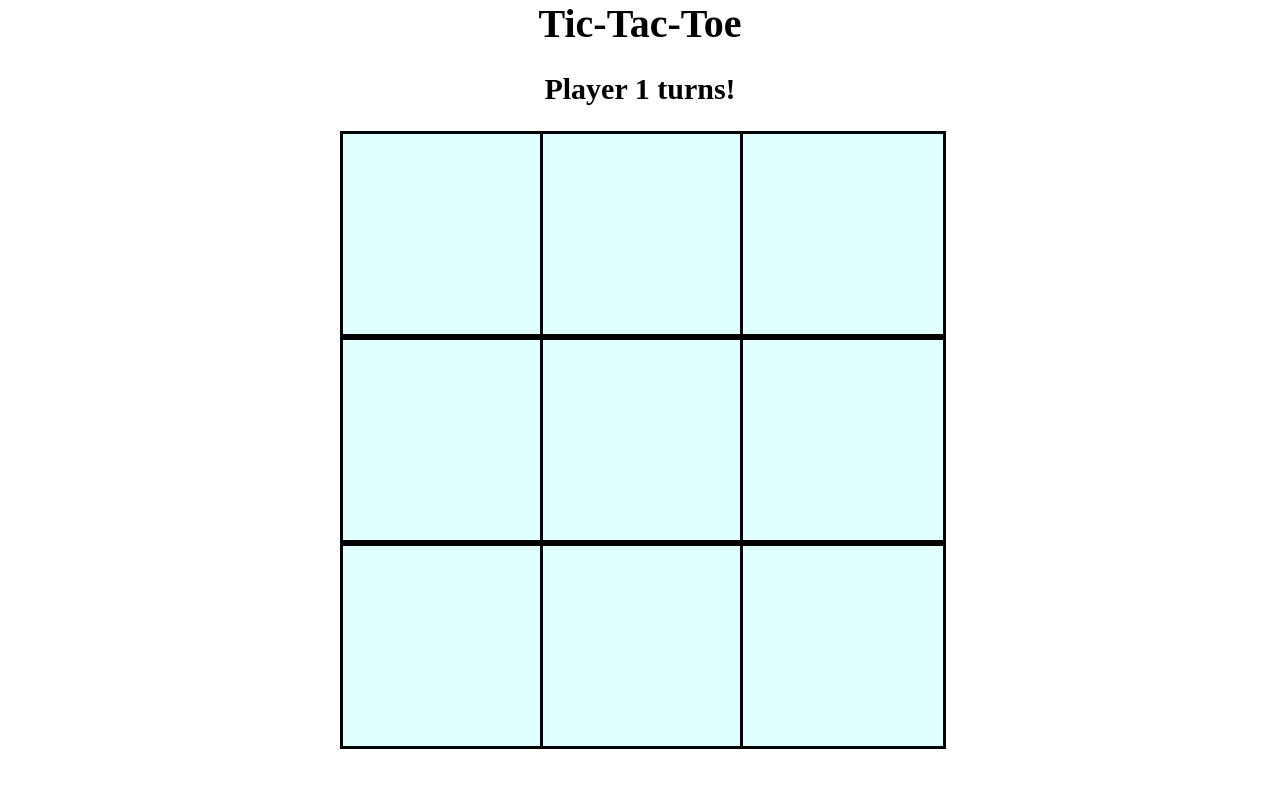
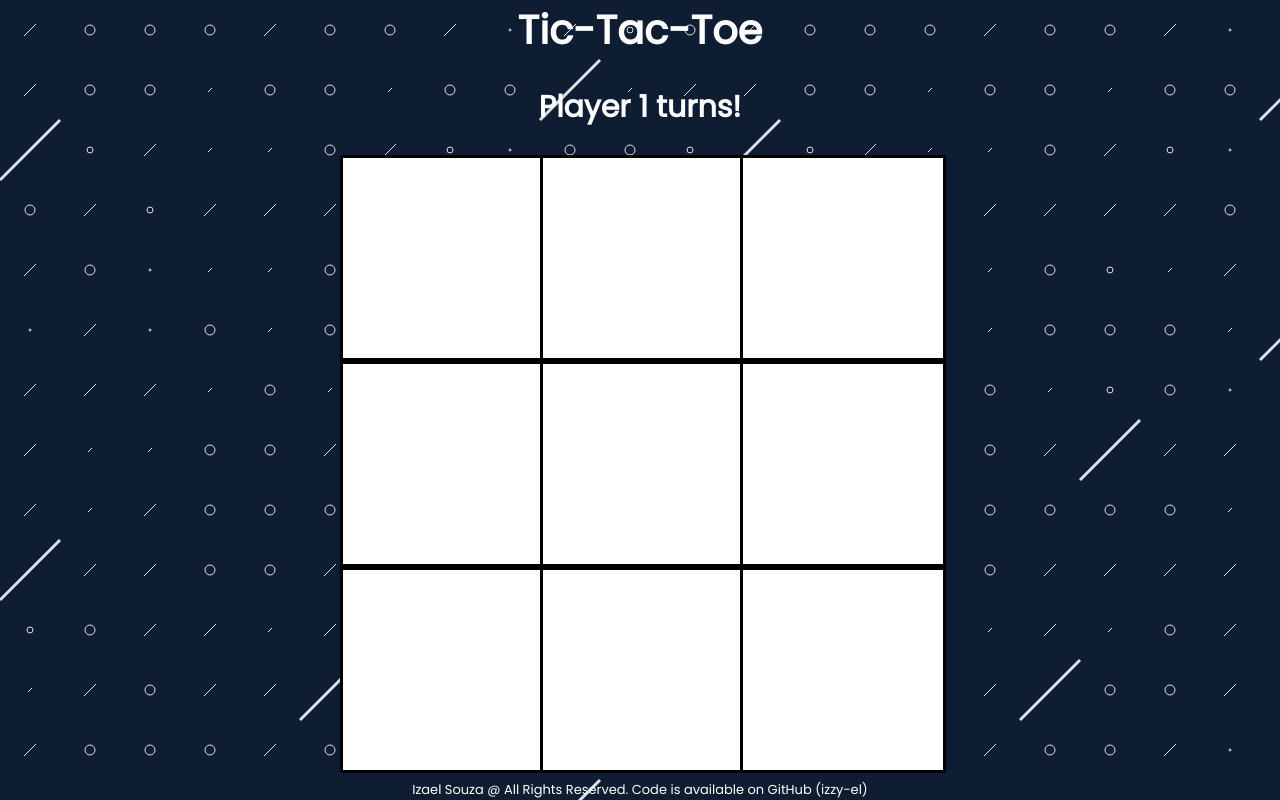
Before and after one commit to izzy-el/tictactoe-js, a plain HTML site: page index.html in a window 1280 px wide. Drawn offline with Linux system fonts and the light colour scheme.

Commit message:
[style] Implemented a background image, changed fonts and colors

```diff
--- a/index.css
+++ b/index.css
@@ -1,6 +1,16 @@
 * {
     margin: 0;
     padding: 0;
+    font-family: 'Poppins', sans-serif;
+}
+
+p {
+    color: white;
+}
+
+body {
+    background-image: url(./assets/background.svg);
+    background-size: auto;
 }
 
 header {
@@ -9,6 +19,19 @@ header {
     display: flex;
     text-align: center;
     justify-content: center;
+    color: white;
+}
+
+footer {
+    color: white;
+    font-size: small;
+    display: flex;
+    text-align: center;
+    justify-content: center;
+    position: absolute;
+    bottom: 0;
+    right: 0;
+    left: 0;
 }
 
 .info {
@@ -34,8 +57,8 @@ header {
     display: flex;
     text-align: center;
     justify-content: center;
-    background-color: lightcyan;
-    border: 3px solid rgba(0, 0, 0, 0);
+    background-color: white;
+    border: 3px solid black;
     border-color: black;
     color: black;
     font-size: 80px;
@@ -44,5 +67,5 @@ header {
 }
 
 .block:hover {
-    background-color: cyan;
+    background-color: lightgray;
 }
--- a/index.html
+++ b/index.html
@@ -5,6 +5,9 @@
     <meta http-equiv="X-UA-Compatible" content="IE=edge">
     <meta name="viewport" content="width=device-width, initial-scale=1.0">
     <link rel="stylesheet" href="index.css">
+    <link rel="preconnect" href="https://fonts.googleapis.com">
+    <link rel="preconnect" href="https://fonts.gstatic.com" crossorigin>
+    <link href="https://fonts.googleapis.com/css2?family=Poppins&display=swap" rel="stylesheet">
     <!-- <script src="./index.js"></script> -->
     <title>Tic-Tac-Toe</title>
 </head>
@@ -24,6 +27,8 @@
         <div class="block" id="8" onclick="insert(this.id)"></div>
         <div class="block" id="9" onclick="insert(this.id)"></div>
     </div>
+    <footer>Izael Souza @ All Rights Reserved. Code is available on GitHub (izzy-el)</footer>
     <script src="./index.js"></script>
+    <!-- Background was generated on https://bgjar.com/sprinkle -->
 </body>
 </html>
--- a/index.js
+++ b/index.js
@@ -21,8 +21,6 @@ function insert(id) {
     }
 
     checkWinner(boardGame);
-
-    console.log(boardGame[0][0], boardGame[0][1], boardGame[0][2]);
 
 }
 
```
Also changed, not shown: assets/background.svg (added).
